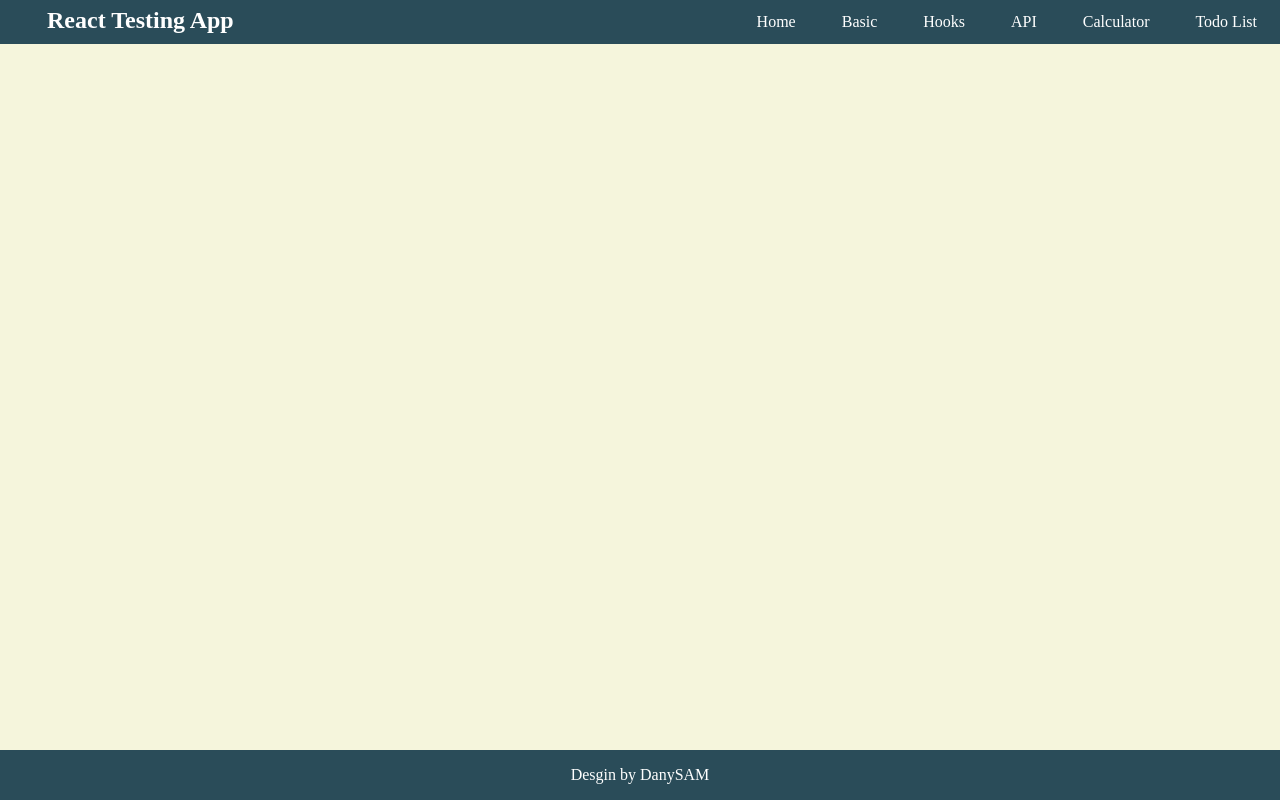
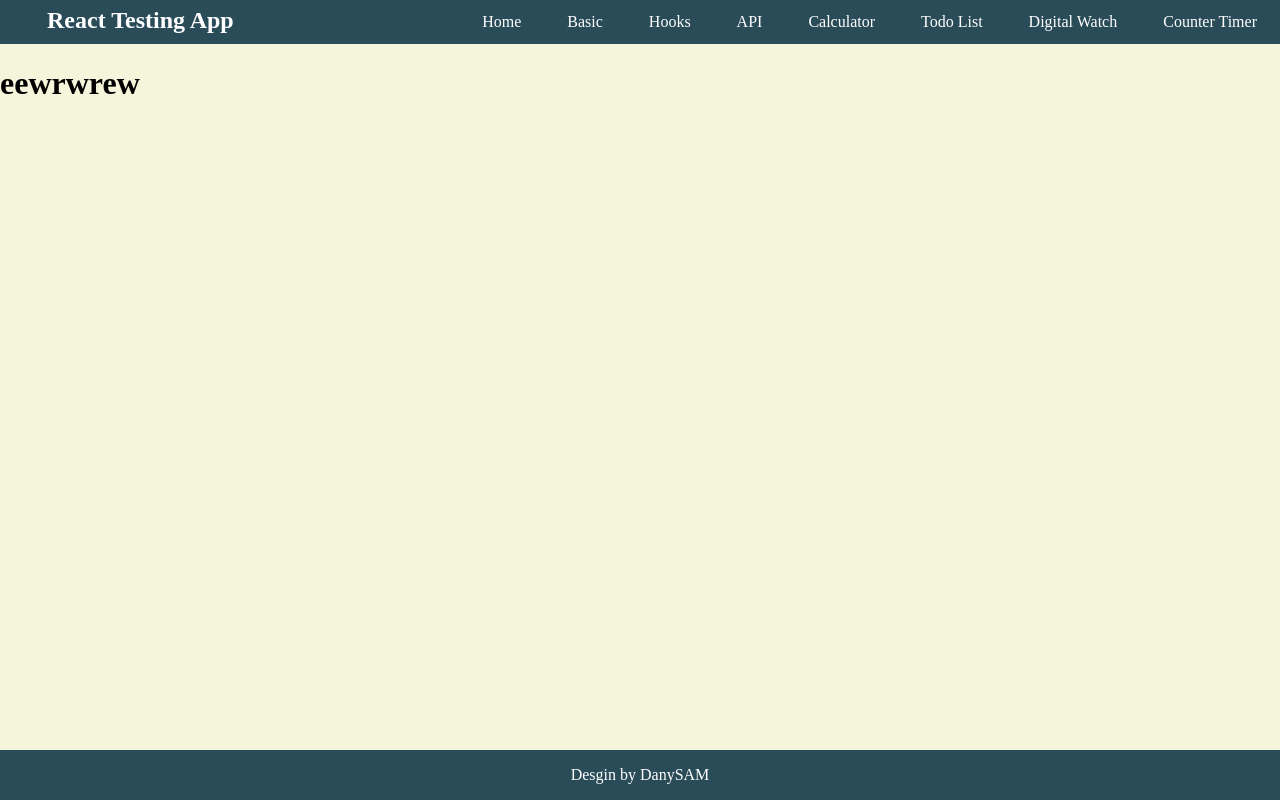
Before and after one commit to syedmomin/testing-app, a React (Create React App) app: page /digiwatch in a window 1280 px wide. Built offline with nearby package versions, Linux system fonts and the light colour scheme.

Commit message:
digital clock

```diff
--- a/package.json
+++ b/package.json
@@ -1,5 +1,4 @@
 {
-
   "homepage": "https://syedmomin.github.io/testing-app",
   "name": "testing-app",
   "version": "0.1.0",
--- a/src/App.css
+++ b/src/App.css
@@ -1,8 +1,4 @@
 .navbar {
-    position: sticky;
-    top: 0;
-    z-index: 10;
-    /* width: 100%; */
     background-color: #2a4c59;
 }
 
--- a/src/App.jsx
+++ b/src/App.jsx
@@ -5,6 +5,8 @@ import Home from './Component/home/Home'
 import AddNumber from './Component/add-number/AddNumber'
 import Calculator from './Component/calculator/Calculator';
 import TodoList from './Component/todoList/TodoList';
+import Digiwatch from './Component/watch/Watch';
+import Countimer from './Component/timer/Timer';
 import GetAPI from './Component/getAPI/GetAPI'
 
 const App = () => {
@@ -35,6 +37,12 @@ const App = () => {
                             <li>
                                 <Link to="/todo">Todo List</Link>
                             </li>
+                            <li>
+                                <Link to="/digiwatch">Digital Watch</Link>
+                            </li>
+                            <li>
+                                <Link to="/timer">Counter Timer</Link>
+                            </li>
                         </div>
                     </ul>
                 </nav>
@@ -42,11 +50,13 @@ const App = () => {
             {/* A <Switch> looks through its children <Route>s and
             renders the first one that matches the current URL. */}
             <Routes>
-                <Route path="/" element={<Home />} />
+                <Route path="/" index element={<Home />} />
                 <Route path="/number" element={<AddNumber />} />
                 <Route path="/getapi" element={<GetAPI />} />
                 <Route path="/calculator" element={<Calculator />} />
                 <Route path="/todo" element={<TodoList />} />
+                <Route path="/digiwatch" element={<Digiwatch />} />
+                <Route path="/timer" element={<Countimer />} />
             </Routes>
             <footer class="footer">
                 <p>Desgin by DanySAM</p>
--- /dev/null
+++ b/src/Component/timer/Timer.jsx
@@ -0,0 +1,12 @@
+import React from 'react'
+
+const Countimer = () => {
+
+    return (
+        <>
+            <h1>eewrwrew</h1>
+        </>
+    );
+}
+
+export default Countimer
--- /dev/null
+++ b/src/Component/watch/Watch.jsx
@@ -0,0 +1,12 @@
+import React from 'react'
+
+const Digiwatch = () => {
+
+    return (
+        <>
+            <h1>eewrwrew</h1>
+        </>
+    );
+}
+
+export default Digiwatch
```
Also changed, not shown: src/Component/timer/Timer.css (added), src/Component/watch/Watch.css (added), 2 other files (tests, documents, lock files or other folders).
